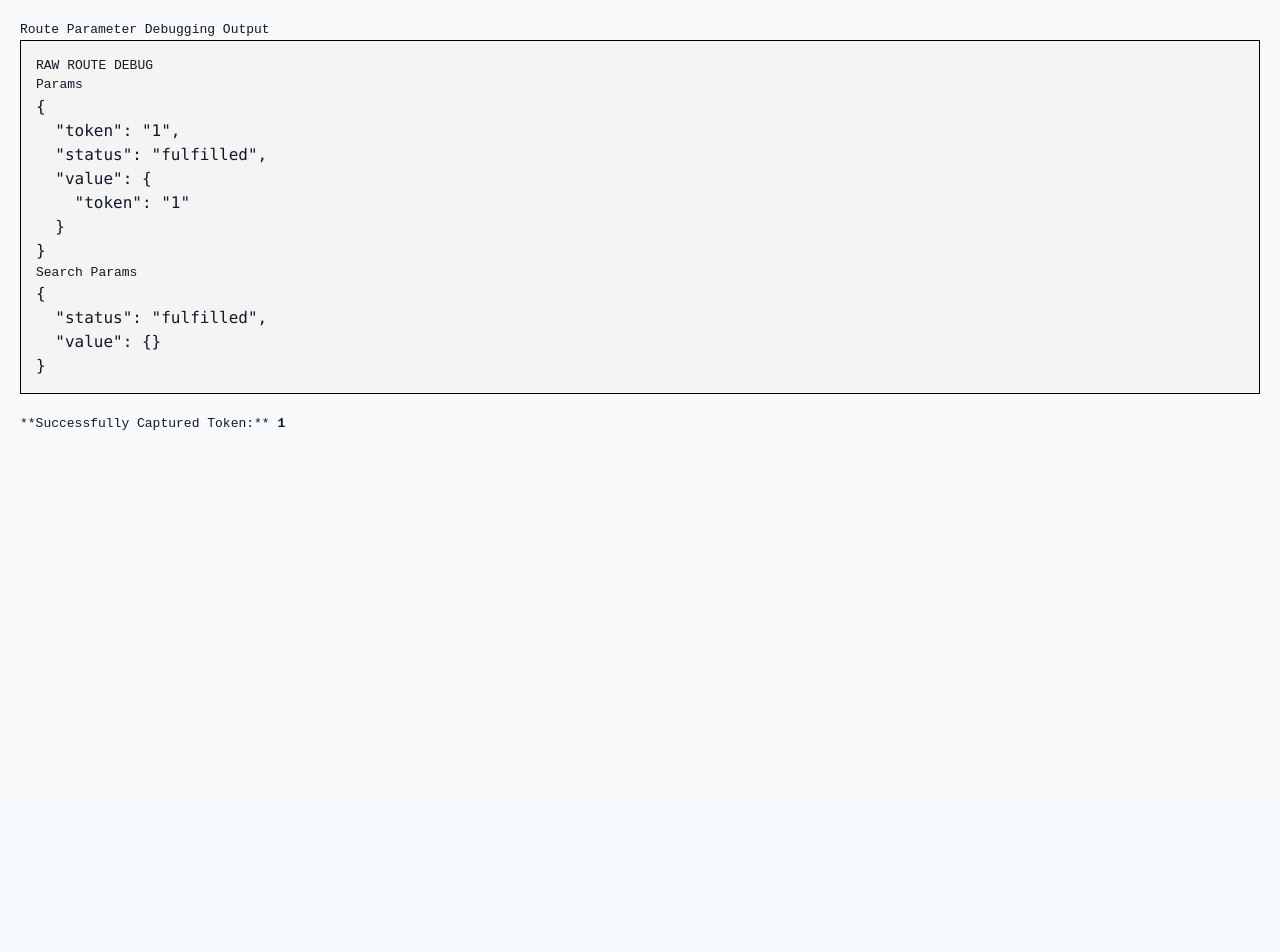
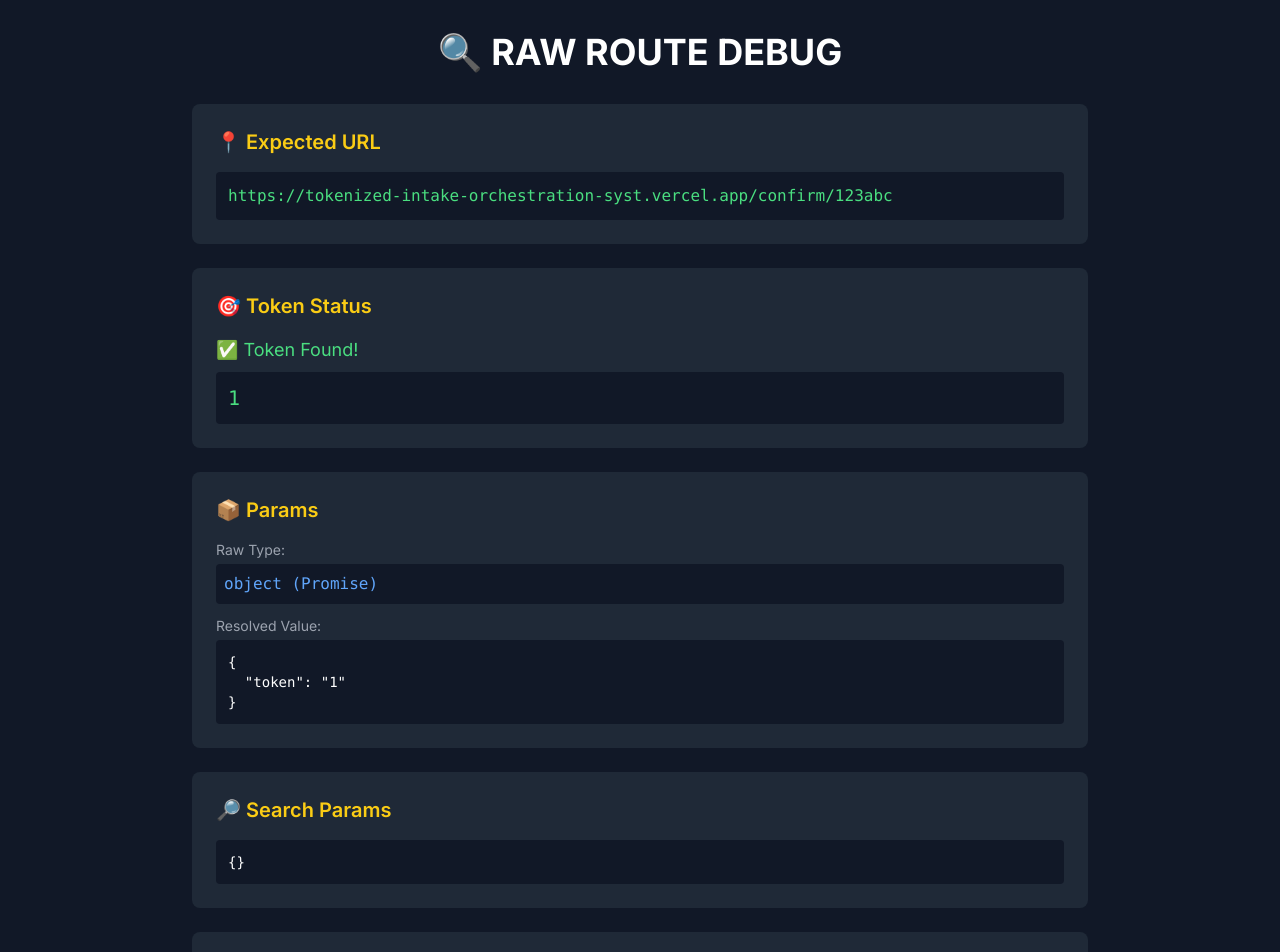
Before and after one commit to anshwysmcbel2710/tokenized-intake-orchestration-system, a Next.js app: page /confirm/1 in a window 1280 px wide. Shown: the top 952 px of the page. Before the commit the page ends 800 px from the top, so only its background shows below. Built offline with nearby package versions, Linux system fonts and the light colour scheme.

Commit message:
Add debug page for confirm token route

```diff
--- a/app/confirm/[token]/page.tsx
+++ b/app/confirm/[token]/page.tsx
@@ -1,49 +1,184 @@
-import React from 'react';
+// app/confirm/[token]/page.tsx
 
-// 1. Define the props structure to ensure TypeScript knows 'params' contains 'token'
-interface ConfirmPageProps {
-  // The key 'token' must match the folder name: [token]
-  params: {
-    token: string;
-  };
-  // We can also include 'searchParams' for full debug context,
-  // though they are currently empty based on your URL.
-  searchParams: { [key: string]: string | string[] | undefined };
+export default async function ConfirmPage({
+  params,
+  searchParams
+}: {
+  params: Promise<{ token: string }> | { token: string };
+  searchParams: Promise<{ [key: string]: string | string[] | undefined }> | { [key: string]: string | string[] | undefined };
+}) {
+  console.log('=== SERVER SIDE DEBUG ===');
+  console.log('Raw params:', params);
+  console.log('Type of params:', typeof params);
+  console.log('Is Promise?', params instanceof Promise);
+
+  let token = null;
+  let tokenError = null;
+  let resolvedParams = null;
+  let resolvedSearchParams = null;
+
+  // Try to resolve params
+  try {
+    if (params instanceof Promise) {
+      console.log('Params is a Promise, awaiting...');
+      resolvedParams = await params;
+      token = resolvedParams?.token;
+    } else {
+      console.log('Params is NOT a Promise, accessing directly...');
+      resolvedParams = params;
+      token = params?.token;
+    }
+    console.log('Resolved params:', resolvedParams);
+    console.log('Extracted token:', token);
+  } catch (error) {
+    tokenError = error;
+    console.error('Error resolving params:', error);
   }
 
-// 2. The component receives 'params' and 'searchParams' as props
-export default function ConfirmPage({ params, searchParams }: ConfirmPageProps) {
-  // 3. The 'token' is available directly from the 'params' object
-  const { token } = params;
-
-  // IMPORTANT: For debugging the RAW ROUTE DEBUG output you saw in the browser,
-  // we will display the contents of 'params' and 'searchParams'.
+  // Try to resolve searchParams
+  try {
+    if (searchParams instanceof Promise) {
+      resolvedSearchParams = await searchParams;
+    } else {
+      resolvedSearchParams = searchParams;
+    }
+  } catch (error) {
+    console.error('Error resolving searchParams:', error);
+  }
 
   return (
-    <main style={{ padding: '20px', fontFamily: 'monospace' }}>
-      <h2>Route Parameter Debugging Output</h2>
+    <div className="min-h-screen bg-gray-900 text-white p-8">
+      <div className="max-w-4xl mx-auto">
+        <h1 className="text-4xl font-bold mb-8 text-center">
+          🔍 RAW ROUTE DEBUG
+        </h1>
 
-      {/* --- This section directly reproduces the debug output you were seeing --- */}
-      <div style={{ border: '1px solid #000', padding: '15px', backgroundColor: '#f4f4f4' }}>
-        <p>RAW ROUTE DEBUG</p>
+        {/* URL Info */}
+        <div className="mb-6 bg-gray-800 p-6 rounded-lg">
+          <h2 className="text-xl font-semibold mb-4 text-yellow-400">📍 Expected URL</h2>
+          <code className="block bg-gray-900 p-3 rounded text-green-400">
+            https://tokenized-intake-orchestration-syst.vercel.app/confirm/123abc
+          </code>
+        </div>
 
-        <p>Params</p>
-        {/* We stringify the 'params' object which now contains the token */}
-        <pre>
-          {JSON.stringify(params, null, 2)}
+        {/* Token Status */}
+        <div className="mb-6 bg-gray-800 p-6 rounded-lg">
+          <h2 className="text-xl font-semibold mb-4 text-yellow-400">🎯 Token Status</h2>
+          {token ? (
+            <div>
+              <p className="text-green-400 text-lg mb-2">✅ Token Found!</p>
+              <code className="block bg-gray-900 p-3 rounded text-green-400 text-xl">
+                {token}
+              </code>
+            </div>
+          ) : (
+            <div>
+              <p className="text-red-400 text-lg mb-2">❌ Token NOT Found</p>
+              <p className="text-gray-400">This is the problem we're debugging</p>
+            </div>
+          )}
+        </div>
+
+        {/* Params Debug */}
+        <div className="mb-6 bg-gray-800 p-6 rounded-lg">
+          <h2 className="text-xl font-semibold mb-4 text-yellow-400">📦 Params</h2>
+          <div className="space-y-3">
+            <div>
+              <p className="text-sm text-gray-400 mb-1">Raw Type:</p>
+              <code className="block bg-gray-900 p-2 rounded text-blue-400">
+                {typeof params} {params instanceof Promise ? '(Promise)' : '(Object)'}
+              </code>
+            </div>
+            <div>
+              <p className="text-sm text-gray-400 mb-1">Resolved Value:</p>
+              <pre className="bg-gray-900 p-3 rounded overflow-auto text-sm">
+                {JSON.stringify(resolvedParams, null, 2)}
               </pre>
+            </div>
+            {tokenError && (
+              <div>
+                <p className="text-sm text-red-400 mb-1">Error:</p>
+                <pre className="bg-red-900 p-3 rounded overflow-auto text-sm">
+                  {String(tokenError)}
+                </pre>
+              </div>
+            )}
+          </div>
+        </div>
 
-        <p>Search Params</p>
-        {/* We stringify the 'searchParams' (the query string, like ?key=value) */}
-        <pre>
-          {JSON.stringify(searchParams, null, 2)}
+        {/* Search Params Debug */}
+        <div className="mb-6 bg-gray-800 p-6 rounded-lg">
+          <h2 className="text-xl font-semibold mb-4 text-yellow-400">🔎 Search Params</h2>
+          <pre className="bg-gray-900 p-3 rounded overflow-auto text-sm">
+            {JSON.stringify(resolvedSearchParams, null, 2)}
           </pre>
         </div>
 
-      {/* --- Confirmation that the parameter is captured --- */}
-      <p style={{ marginTop: '20px' }}>
-        **Successfully Captured Token:** <strong>{token}</strong>
-      </p>
-    </main>
+        {/* File Structure Check */}
+        <div className="mb-6 bg-gray-800 p-6 rounded-lg">
+          <h2 className="text-xl font-semibold mb-4 text-yellow-400">📂 File Location Check</h2>
+          <div className="space-y-2">
+            <p className="text-sm">✅ This file should be at:</p>
+            <code className="block bg-gray-900 p-2 rounded text-green-400">
+              app/confirm/[token]/page.tsx
+            </code>
+            <p className="text-sm mt-3">❌ NOT at:</p>
+            <code className="block bg-gray-900 p-2 rounded text-red-400">
+              app/confirm/page.tsx
+            </code>
+          </div>
+        </div>
+
+        {/* Possible Issues */}
+        <div className="mb-6 bg-gray-800 p-6 rounded-lg">
+          <h2 className="text-xl font-semibold mb-4 text-yellow-400">⚠️ Common Issues</h2>
+          <ul className="space-y-2 text-sm">
+            <li className="flex items-start">
+              <span className="mr-2">1️⃣</span>
+              <span>File is in wrong location (not in [token] folder)</span>
+            </li>
+            <li className="flex items-start">
+              <span className="mr-2">2️⃣</span>
+              <span>Vercel deployment didn't pick up file structure changes</span>
+            </li>
+            <li className="flex items-start">
+              <span className="mr-2">3️⃣</span>
+              <span>Build cache issue - need to redeploy</span>
+            </li>
+            <li className="flex items-start">
+              <span className="mr-2">4️⃣</span>
+              <span>next.config.js has rewrites interfering with routes</span>
+            </li>
+            <li className="flex items-start">
+              <span className="mr-2">5️⃣</span>
+              <span>TypeScript/build error preventing dynamic route</span>
+            </li>
+          </ul>
+        </div>
+
+        {/* Next Steps */}
+        <div className="bg-blue-900 p-6 rounded-lg">
+          <h2 className="text-xl font-semibold mb-4">🔧 Next Steps</h2>
+          <ol className="space-y-2 text-sm list-decimal list-inside">
+            <li>Check server logs in Vercel dashboard</li>
+            <li>Verify file is at: app/confirm/[token]/page.tsx</li>
+            <li>Check build logs for errors</li>
+            <li>Force redeploy on Vercel</li>
+            <li>Test locally with: npm run dev</li>
+          </ol>
+        </div>
+
+        {/* Environment Info */}
+        <div className="mt-6 bg-gray-800 p-4 rounded-lg text-xs text-gray-400">
+          <p>Environment: {process.env.NODE_ENV}</p>
+          <p>Next.js Version: Check package.json</p>
+          <p>Deployment: Vercel</p>
+        </div>
+      </div>
+    </div>
   );
 }
+
+// Add this to help with debugging
+export const dynamic = 'force-dynamic';
+export const runtime = 'nodejs';
```
Lines whose indentation alone changed are shown as unchanged.
